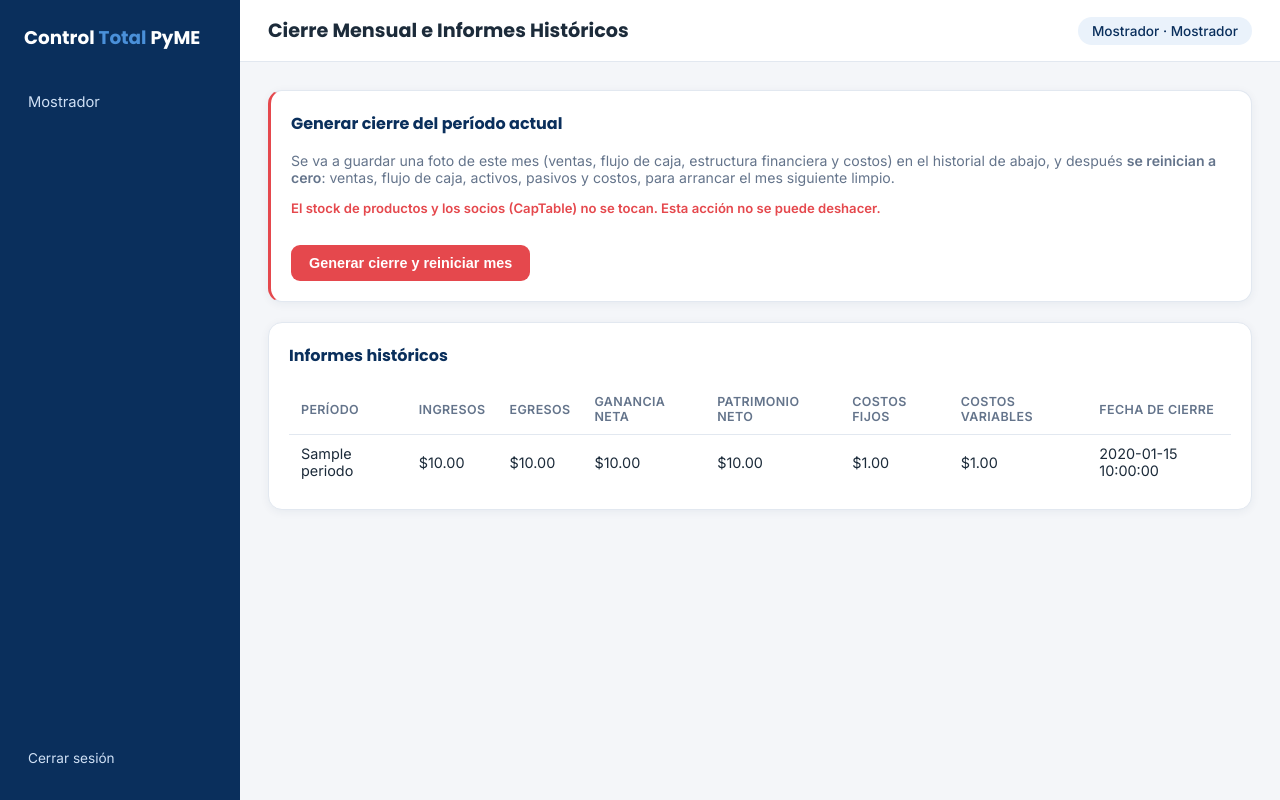
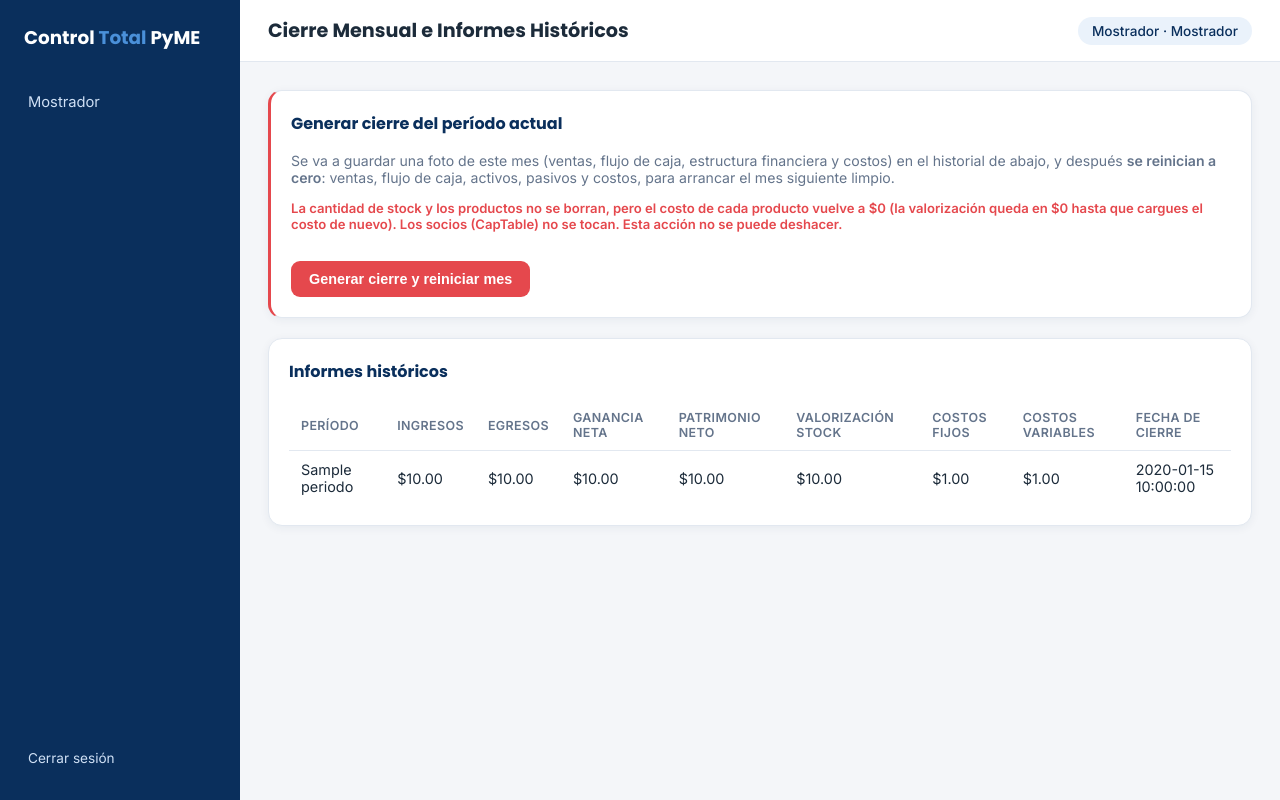
Before and after one commit to milioviedo908-spec/control-total-pyme, a Flask app: template templates/cierre_mensual.html in a window 1280 px wide. Run offline with Flask 3, Linux system fonts and the light colour scheme; the template is opened without the code that fills it: most values are stand-ins (such as "Sample title", 1, 10 or a date in 2020); a database or web service that is not in the repository returns one stand-in record (values such as "Sample title"); parts of the project's set-up code (start-up, migrations or seed data) failed here and were passed over; some libraries are stand-ins or nearby versions.

Commit message:
Update cierre_mensual.html

```diff
--- a/templates/cierre_mensual.html
+++ b/templates/cierre_mensual.html
@@ -11,7 +11,9 @@
         pasivos y costos, para arrancar el mes siguiente limpio.
     </p>
     <p style="font-size:0.82rem; color:var(--rojo); font-weight:600;">
-        El stock de productos y los socios (CapTable) no se tocan. Esta acción no se puede deshacer.
+        La cantidad de stock y los productos no se borran, pero el costo de cada producto vuelve a $0
+        (la valorización queda en $0 hasta que cargues el costo de nuevo). Los socios (CapTable) no se tocan.
+        Esta acción no se puede deshacer.
     </p>
     <form method="POST" onsubmit="return confirm('¿Generar el cierre y reiniciar ventas, caja, finanzas y costos? Esta acción no se puede deshacer.');">
         <button type="submit" class="btn danger">Generar cierre y reiniciar mes</button>
@@ -28,6 +30,7 @@
                 <th>Egresos</th>
                 <th>Ganancia Neta</th>
                 <th>Patrimonio Neto</th>
+                <th>Valorización Stock</th>
                 <th>Costos Fijos</th>
                 <th>Costos Variables</th>
                 <th>Fecha de cierre</th>
@@ -41,6 +44,7 @@
                 <td>${{ "%.2f"|format(c.egresos_totales) }}</td>
                 <td>${{ "%.2f"|format(c.ganancia_neta) }}</td>
                 <td>{% if c.patrimonio_neto is not none %}${{ "%.2f"|format(c.patrimonio_neto) }}{% else %}—{% endif %}</td>
+                <td>{% if c.valor_stock is not none %}${{ "%.2f"|format(c.valor_stock) }}{% else %}—{% endif %}</td>
                 <td>{% if c.total_costos_fijos is not none %}${{ "%.2f"|format(c.total_costos_fijos) }}{% else %}—{% endif %}</td>
                 <td>{% if c.total_costos_variables is not none %}${{ "%.2f"|format(c.total_costos_variables) }}{% else %}—{% endif %}</td>
                 <td>{{ c.fecha_cierre }}</td>
```
